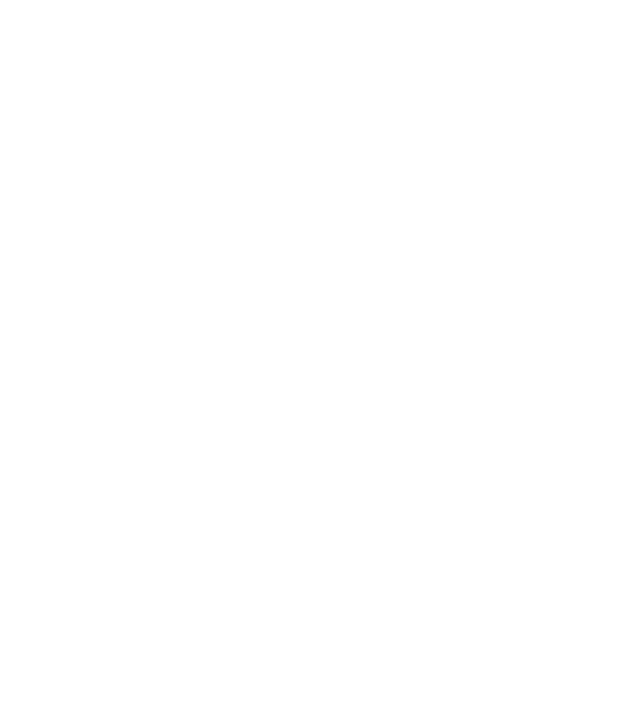
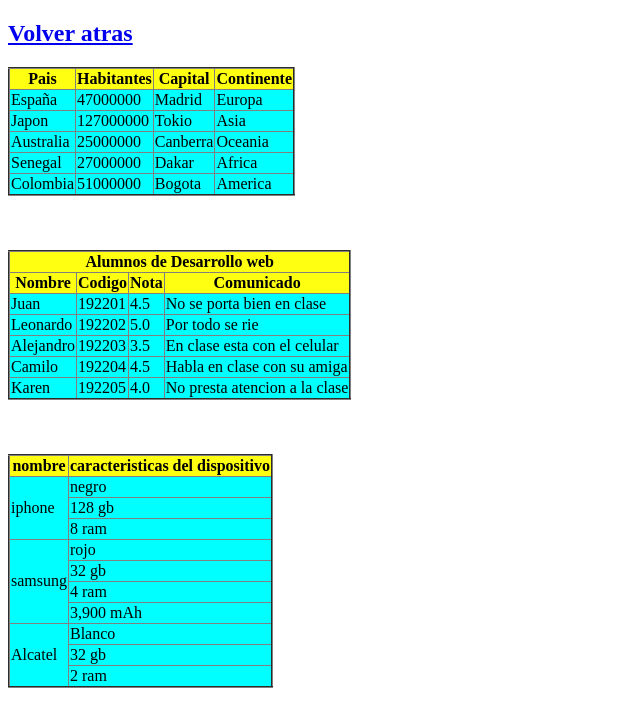
Before and after one commit to Fabiann1709/Trabajo, a plain HTML site: page html/tablas.html in a window 1280 px wide. Shown: the whole page, without its empty margins (0-640 px from the left). Drawn offline with Linux system fonts and the light colour scheme.

Commit message:
tercer commit

```diff
--- a/html/tablas.html
+++ b/html/tablas.html
@@ -0,0 +1,158 @@
+<!DOCTYPE html>
+<html lang="en">
+<head>
+    <meta charset="UTF-8">
+    <meta http-equiv="X-UA-Compatible" content="IE=edge">
+    <meta name="viewport" content="width=device-width, initial-scale=1.0">
+    <title>Tablas</title>
+
+</head>
+<body>
+    <div>
+        <a href="../index.html"><h2>Volver atras</h2></a>
+    </div>
+<style>
+    table {
+        border-collapse: collapse;
+    }
+    th {
+        color: rgb(0, 0, 0);
+        background-color: rgb(255, 255, 17);
+    }
+    td{
+        background-color: aqua;
+    }
+</style>
+    <table border="2">
+        <tr>
+            <th>Pais</th>
+            <th>Habitantes</th>
+            <th>Capital</th>
+            <th>Continente</th>
+        </tr>
+        <tr>
+            <td>España</td>
+            <td>47000000</td>
+            <td>Madrid</td>
+            <td>Europa</td>
+
+        </tr>
+        <tr>
+            <td>Japon</td>
+            <td>127000000</td>
+            <td>Tokio</td>
+            <td>Asia</td>
+
+        </tr>
+        <tr>
+            <td>Australia</td>
+            <td>25000000</td>
+            <td>Canberra</td>
+            <td>Oceania</td>
+
+        </tr>
+        <tr>
+            <td>Senegal</td>
+            <td>27000000</td>
+            <td>Dakar</td>
+            <td>Africa</td>
+
+        </tr>
+        <tr>
+            <td>Colombia</td>
+            <td>51000000</td>
+            <td>Bogota</td>
+            <td>America</td>
+
+        </tr>
+    </table>
+    <br>
+    <br>
+    <br>
+    <table border="2">
+        <tr>
+            <th colspan="5">Alumnos de Desarrollo web</th>
+        </tr>
+        <tr>
+            <th>Nombre</th>
+            <th>Codigo</th>
+            <th>Nota</th>
+            <th colspan="2">Comunicado</th>
+        </tr>
+        <tr>
+            <td>Juan</td>
+            <td>192201</td>
+            <td>4.5</td>
+            <td colspan="2">No se porta bien en clase</td>
+        </tr>
+        <tr>
+            <td>Leonardo</td>
+            <td>192202</td>
+            <td>5.0</td>
+            <td colspan="2">Por todo se rie</td>
+        </tr>
+        <tr>
+            <td>Alejandro</td>
+            <td>192203</td>
+            <td>3.5</td>
+            <td colspan="2">En clase esta con el celular</td>
+        </tr>
+        <tr>
+            <td>Camilo</td>
+            <td>192204</td>
+            <td>4.5</td>
+            <td colspan="2">Habla en clase con su amiga</td>
+        </tr>
+        <tr>
+            <td>Karen</td>
+            <td>192205</td>
+            <td>4.0</td>
+            <td colspan="2">No presta atencion a la clase</td>
+        </tr>
+
+    </table>
+    <br>
+    <br>
+    <br>
+    <table border="2">
+        <tr>
+            <th>nombre</th>
+            <th>caracteristicas del dispositivo</th>
+        </tr>
+        <tr>
+            <td rowspan="3">iphone</td>
+            <td>negro</td>
+        </tr>
+        <tr>
+            <td>128 gb</td>
+        </tr>
+        <tr>
+            <td>8 ram</td>
+        </tr>
+        <tr>
+            <td rowspan="4">samsung</td>
+            <td>rojo</td>
+        </tr>
+        <tr>
+            <td>32 gb</td>
+        </tr>
+        <tr>
+            <td>4 ram</td>
+        </tr>
+        <tr>
+            <td>3,900 mAh</td>
+        </tr>
+        <tr>
+            <td rowspan="3">Alcatel</td>
+            <td>Blanco</td>
+        </tr>
+        <tr>
+            <td>32 gb</td>
+        </tr>
+        <tr>
+            <td>2 ram</td>
+        </tr>
+
+    </table>
+</body>
+</html>
```
Also changed, not shown: index.html (+3 -1 lines).
